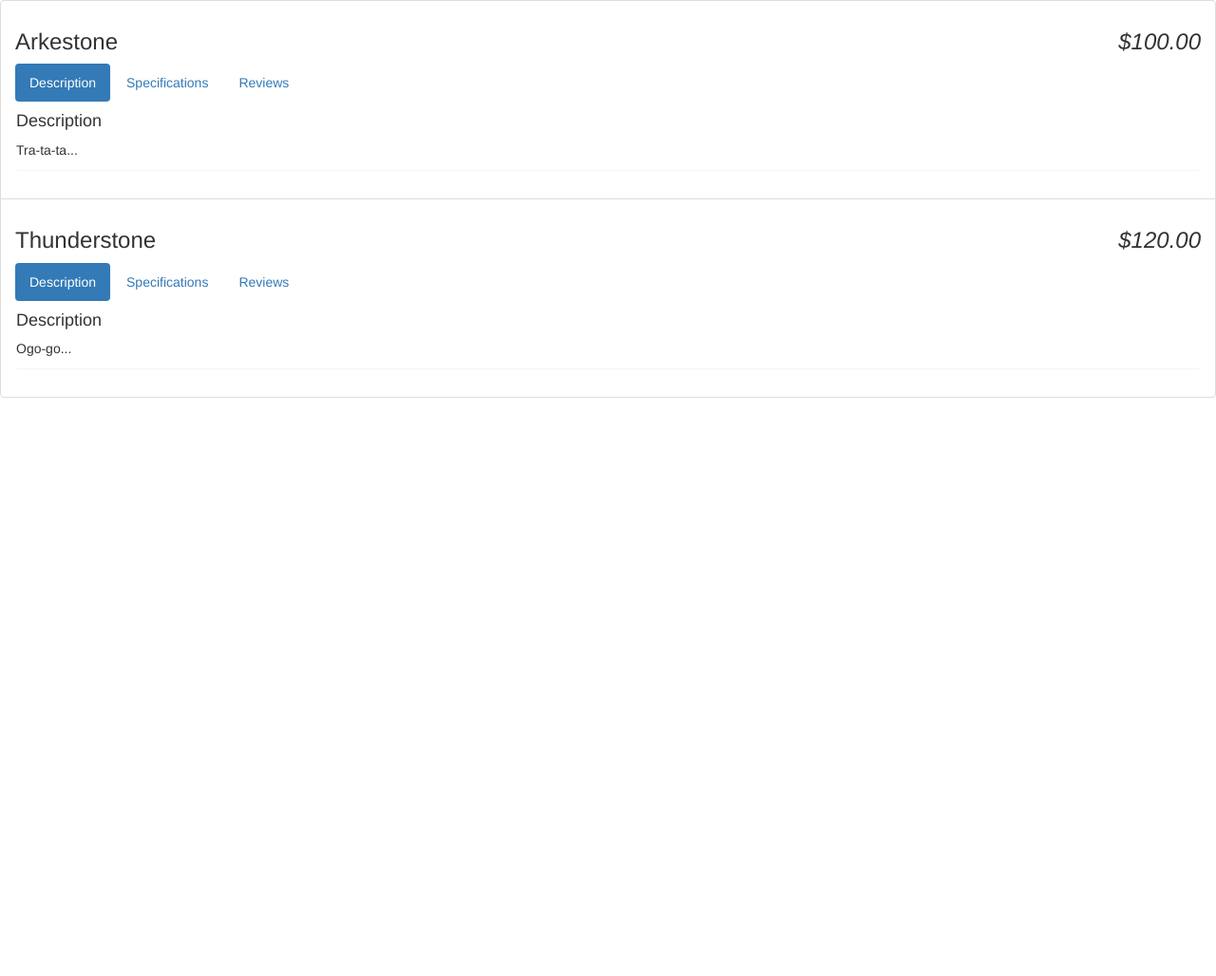
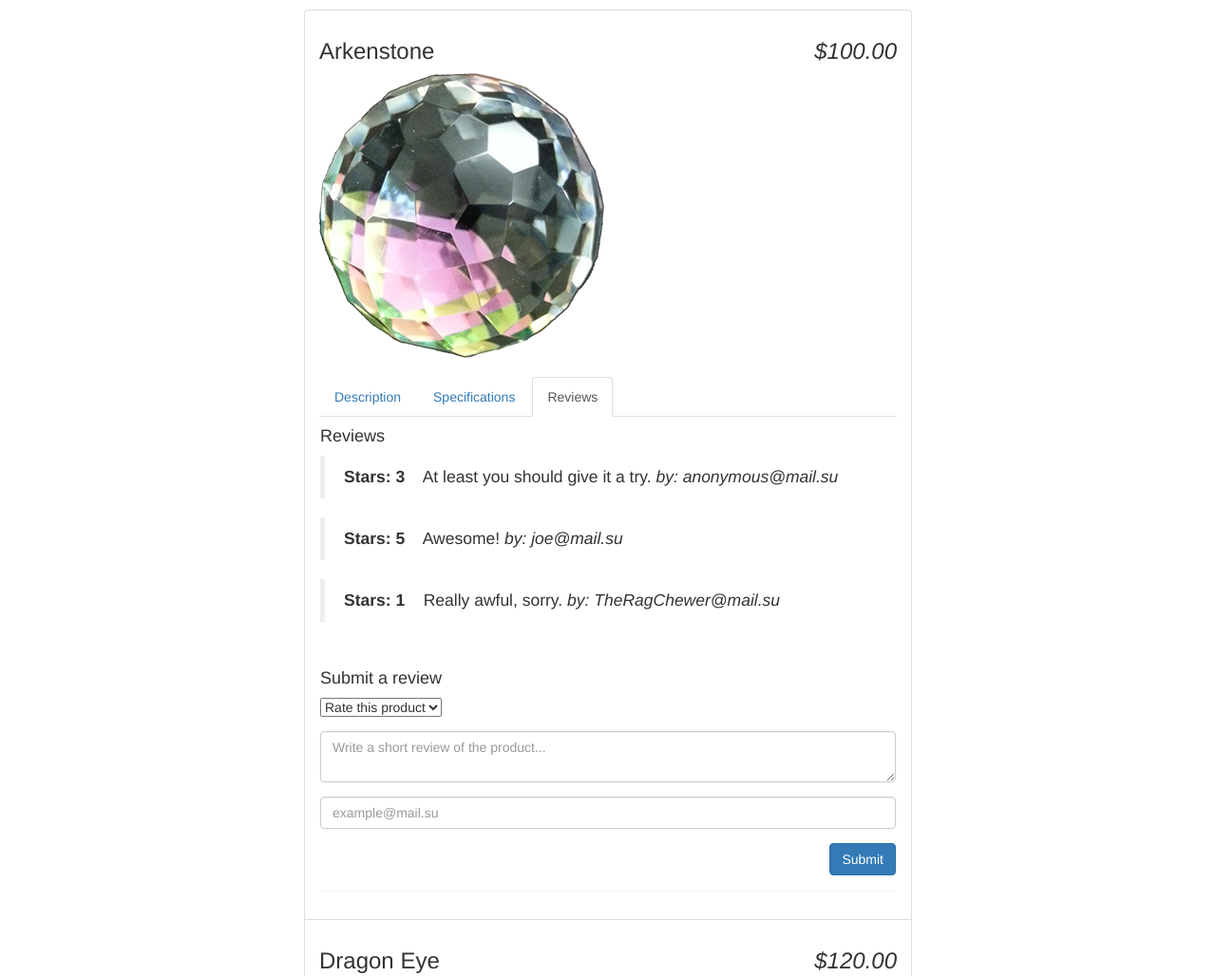
Before and after one commit to densmolov/AngularJS, a plain HTML site: page code/index.html in a window 1280 px wide. Shown: the top 1028 px of the page at 95% size. Before the commit the page ends 800 px from the top, so only its background shows below. Drawn offline with Linux system fonts and the light colour scheme.

Commit message:
Some changes

```diff
--- a/code/app.js
+++ /dev/null
@@ -1,35 +0,0 @@
-(function () {
-    var app = angular.module('store', []);
-
-    app.controller('StoreController', function () {
-        this.products = gems;
-    });
-
-    app.controller('PanelController', function () {
-        this.tab = 1;
-
-        this.selectTab = function(setTab){
-            this.tab = setTab;
-        };
-
-        this.isSelected = function(checkTab){
-            return this.tab === checkTab;
-        };
-    });
-
-    var gems = [
-        {
-            name: 'Arkestone',
-            price: 100,
-            description: 'Tra-ta-ta...',
-            canPurchase: true
-        },
-        {
-            name: 'Thunderstone',
-            price: 120,
-            description: 'Ogo-go...',
-            canPurchase: false
-        }
-    ]
-
-})();
--- /dev/null
+++ b/code/css/style.css
@@ -0,0 +1,4 @@
+#main_div {
+	width: 50%;
+	margin: 10px auto 0 auto;
+}
--- a/code/index.html
+++ b/code/index.html
@@ -1,47 +1,89 @@
 <!DOCTYPE html>
 <html ng-app="store">
 <head lang="en">
-    <link rel="stylesheet" type="text/css" href="bootstrap.min.css"/>
-    <script type="text/javascript" src="angular.min.js"></script>
-    <script type="text/javascript" src="app.js"></script>
+    <link rel="stylesheet" type="text/css" href="css/style.css"/>
+    <link rel="stylesheet" type="text/css" href="css/bootstrap.min.css"/>
+    <script type="text/javascript" src="js/angular.min.js"></script>
+    <script type="text/javascript" src="js/app.js"></script>
     <meta charset="UTF-8">
-    <title>A_N_G_U_L_A_R</title>
+    <title>ANGULAR</title>
 </head>
 
-<body ng-controller="StoreController as store">
+<body ng-controller="StoreController as storeCtrl">
+<div id="main_div">
 <ul class="list-group">
-    <li class="list-group-item" ng-repeat="product in store.products">
+    <li class="list-group-item" ng-repeat="product in storeCtrl.products">
         <h3>
             {{product.name}}
             <em class="pull-right">{{product.price | currency}}</em>
         </h3>
-        <section ng-controller="PanelController as panel">
-            <ul class="nav nav-pills">
-                <li ng-class="{active:panel.isSelected(1)}">
-                    <a href ng-click="panel.selectTab(1)">Description</a>
+        <img ng-src="{{product.image}}">
+
+        <section ng-controller="PanelController as panelCtrl">
+        <br />
+            <ul class="nav nav-tabs">
+                <li ng-class="{active:panelCtrl.isSelected(1)}">
+                    <a href ng-click="panelCtrl.selectTab(1)">Description</a>
                 </li>
-                <li ng-class="{active:panel.isSelected(2)}">
-                    <a href ng-click="panel.selectTab(2)">Specifications</a>
+                <li ng-class="{active:panelCtrl.isSelected(2)}">
+                    <a href ng-click="panelCtrl.selectTab(2)">Specifications</a>
                 </li>
-                <li ng-class="{active:panel.isSelected(3)}">
-                    <a href ng-click="panel.selectTab(3)">Reviews</a>
+                <li ng-class="{active:panelCtrl.isSelected(3)}">
+                    <a href ng-click="panelCtrl.selectTab(3)">Reviews</a>
                 </li>
             </ul>
 
-            <div class="panel" ng-show="panel.isSelected(1)">
+            <div class="panel" ng-show="panelCtrl.isSelected(1)">
                 <h4>Description</h4>
                 <p>{{product.description}}</p>
             </div>
-            <div class="panel" ng-show="panel.isSelected(2)">
+
+            <div class="panel" ng-show="panelCtrl.isSelected(2)">
                 <h4>Specifications</h4>
                 <blockquote>None yet</blockquote>
             </div>
-            <div class="panel" ng-show="panel.isSelected(3)">
+
+            <div class="panel" ng-show="panelCtrl.isSelected(3)">
                 <h4>Reviews</h4>
-                <blockquote>None yet</blockquote>
+                <blockquote ng-repeat="review in product.reviews">
+                    <b>Stars: {{review.stars}}&nbsp;&nbsp;&nbsp;</b>
+                    {{review.body}}
+                    <cite>by: {{review.author}}</cite>
+                </blockquote>
+
+                <br />
+
+                <!-- Review Form -->
+                <form name="reviewForm">
+                    <h4>Submit a review</h4>
+                    <fieldset class="form-group">
+                    <select>
+                        <option>Rate this product</option>
+                        <option value="1">5 stars</option>
+                        <option value="1">4 stars</option>
+                        <option value="1">3 stars</option>
+                        <option value="1">2 stars</option>
+                        <option value="1">1 star</option>
+                    </select>
+                    </fieldset>
+                    <fieldset class="form-group">
+                        <textarea class="form-control" placeholder="Write a short review of the product..."></textarea>
+                    </fieldset>
+                    <fieldset class="form-group">
+                        <input type="email" class="form-control" placeholder="example@mail.su" />
+                    </fieldset>
+                    <fieldset class="form-group">
+                        <input type="submit" class="btn btn-primary pull-right" value="Submit" />
+                    </fieldset>
+                </form>
+
+
+
             </div>
         </section>
     </li>
 </ul>
+
+</div>
 </body>
 </html>
--- /dev/null
+++ b/code/js/app.js
@@ -0,0 +1,66 @@
+(function () {
+    var app = angular.module('store', []);
+
+    app.controller('StoreController', function () {
+        this.products = stones;
+    });
+
+    app.controller('PanelController', function () {
+        this.tab = 3;
+
+        this.selectTab = function(setTab){
+            this.tab = setTab;
+        };
+
+        this.isSelected = function(checkTab){
+            return this.tab === checkTab;
+        };
+    });
+
+    var stones = [
+        {
+            name: 'Arkenstone',
+            price: 100,
+            description: 'Tra-ta-ta...',
+            image: "images/Arkenstone.png",
+            canPurchase: true,
+            reviews: [
+                {
+                    stars: 3,
+                    body: "At least you should give it a try.",
+                    author: "anonymous@mail.su"
+                },
+                {
+                    stars: 5,
+                    body: "Awesome!",
+                    author: "joe@mail.su"
+                },
+                {
+                    stars: 1,
+                    body: "Really awful, sorry.",
+                    author: "TheRagChewer@mail.su"
+                }
+            ]
+        },
+        {
+            name: 'Dragon Eye',
+            price: 120,
+            description: 'Ogo-go...',
+            image: "images/dragon_eye.jpg",
+            canPurchase: false,
+            reviews: [
+                {
+                    stars: 3,
+                    body: "Never again.",
+                    author: "tyrtyr@mail.su"
+                },
+                {
+                    stars: 2,
+                    body: "Oh no!..",
+                    author: "ape@mail.su"
+                }
+            ]
+        }
+    ]   //var stones
+
+})();
```
Also changed, not shown: code/css/bootstrap.min.css (renamed from code/bootstrap.min.css), code/images/Arkenstone.png (added), code/images/dragon_eye.jpg (added), code/js/angular.min.js (renamed from code/angular.min.js), code/js/bootstrap.min.js (added).
